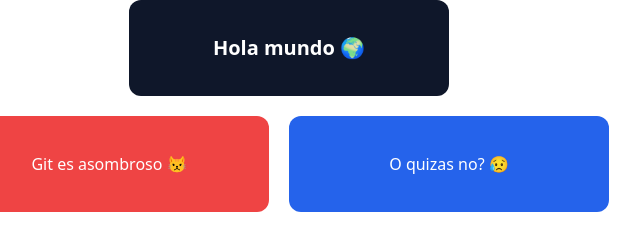
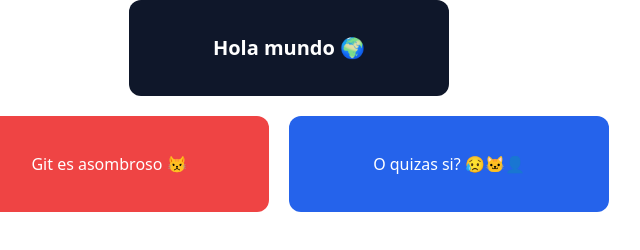
Before and after one commit to javierquinterocl/Proyecto-Desarrollo, a website: page src/index.html in a window 1280 px wide. Shown: the full height of the page, 351-991 px from the left. Drawn offline with Linux system fonts and the light colour scheme.

Commit message:
commit 2

```diff
--- a/src/index.html
+++ b/src/index.html
@@ -19,7 +19,7 @@
                 Git es asombroso 😾
             </div>
             <div class=" mx-5 bg-blue-600 h-24 w-80 text-white  justify-center flex rounded-xl items-center  ">
-                O quizas no? 😥
+                O quizas si? 😥🐱‍👤
             </div>
         </div>
 
```
